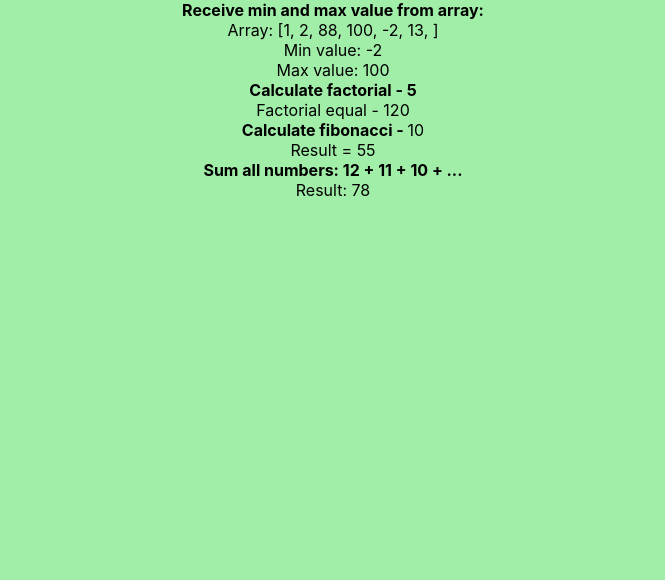
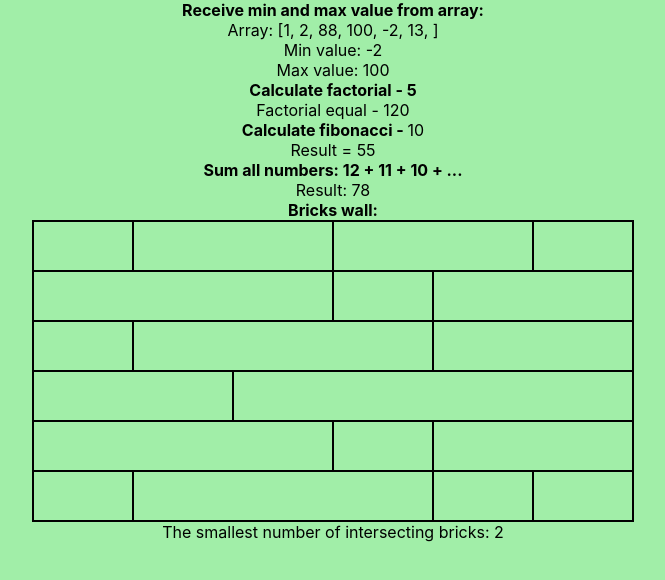
Before and after one commit to AndreiSavelyev1989/interview_tasks, a React (Create React App) app: page / in a window 1280 px wide. Shown: the top 580 px of the page, without its empty margins (307-972 px from the left). Built offline with nearby package versions, Linux system fonts and the light colour scheme.

Commit message:
added BrickWall

```diff
--- a/src/App.css
+++ b/src/App.css
@@ -4,5 +4,6 @@
   text-align: center;
   display: flex;
   flex-direction: column;
+  align-items: center;
   justify-content: space-around;
 }
--- a/src/App.js
+++ b/src/App.js
@@ -3,6 +3,7 @@ import {ReceiveMinMaxValue} from "./tasks/ReceiveMinMaxValue";
 import {Factorial} from "./tasks/Factorial";
 import {Fibonacci} from "./tasks/Fibonacci";
 import {SumAllNumbers} from "./tasks/SumAllNumbers";
+import {BrickWall} from "./tasks/BrickWall";
 
 function App() {
   return (
@@ -11,6 +12,7 @@ function App() {
       <Factorial factorialNumber={5}/>
       <Fibonacci fibonacciNumber={10}/>
       <SumAllNumbers number={12}/>
+      <BrickWall/>
     </div>
   );
 }
--- a/src/index.css
+++ b/src/index.css
@@ -1,3 +1,7 @@
+* {
+  box-sizing: border-box;
+}
+
 body {
   margin: 0;
   font-family: -apple-system, BlinkMacSystemFont, 'Segoe UI', 'Roboto', 'Oxygen',
--- /dev/null
+++ b/src/tasks/BrickWall.js
@@ -0,0 +1,43 @@
+export const BrickWall = () => {
+    const wall = [[1, 2, 2, 1], [3, 1, 2], [1, 3, 2], [2, 4], [3, 1, 2], [1, 3, 1, 1]]
+    // const wall = [[1], [1], [1]]
+    const leastBricks = (wall) => {
+        let map = {}
+        let max = 0
+        wall.forEach(row => {
+            debugger
+            let sum = 0
+            for (let n = 0; n < row.length - 1; n++) {
+                sum += row[n]
+                map[sum] = map[sum] ? map[sum] + 1 : 1
+                // if(max < map[sum]){
+                //     max = map[sum]
+                // }
+                max = Math.max(map[sum], max)
+            }
+        })
+        console.log(map)
+        return wall.length - max
+    }
+    console.log(leastBricks(wall))
+    return (
+        <>
+            <div><b>Bricks wall:</b></div>
+            <div style={{border: '1px solid'}}>
+                {wall.map((row, index) => {
+                    return <div key={index} style={{maxWidth: '600px', height: '50px'}}>
+                        {row.map((el, index) => {
+                            return <span key={index} style={{
+                                width: `${el * 100}px`,
+                                height: '50px',
+                                border: '1px solid',
+                                display: 'inline-block'
+                            }}> </span>
+                        })}
+                    </div>
+                })}
+            </div>
+            <div>The smallest number of intersecting bricks: {leastBricks(wall)}</div>
+        </>
+    )
+}
```
